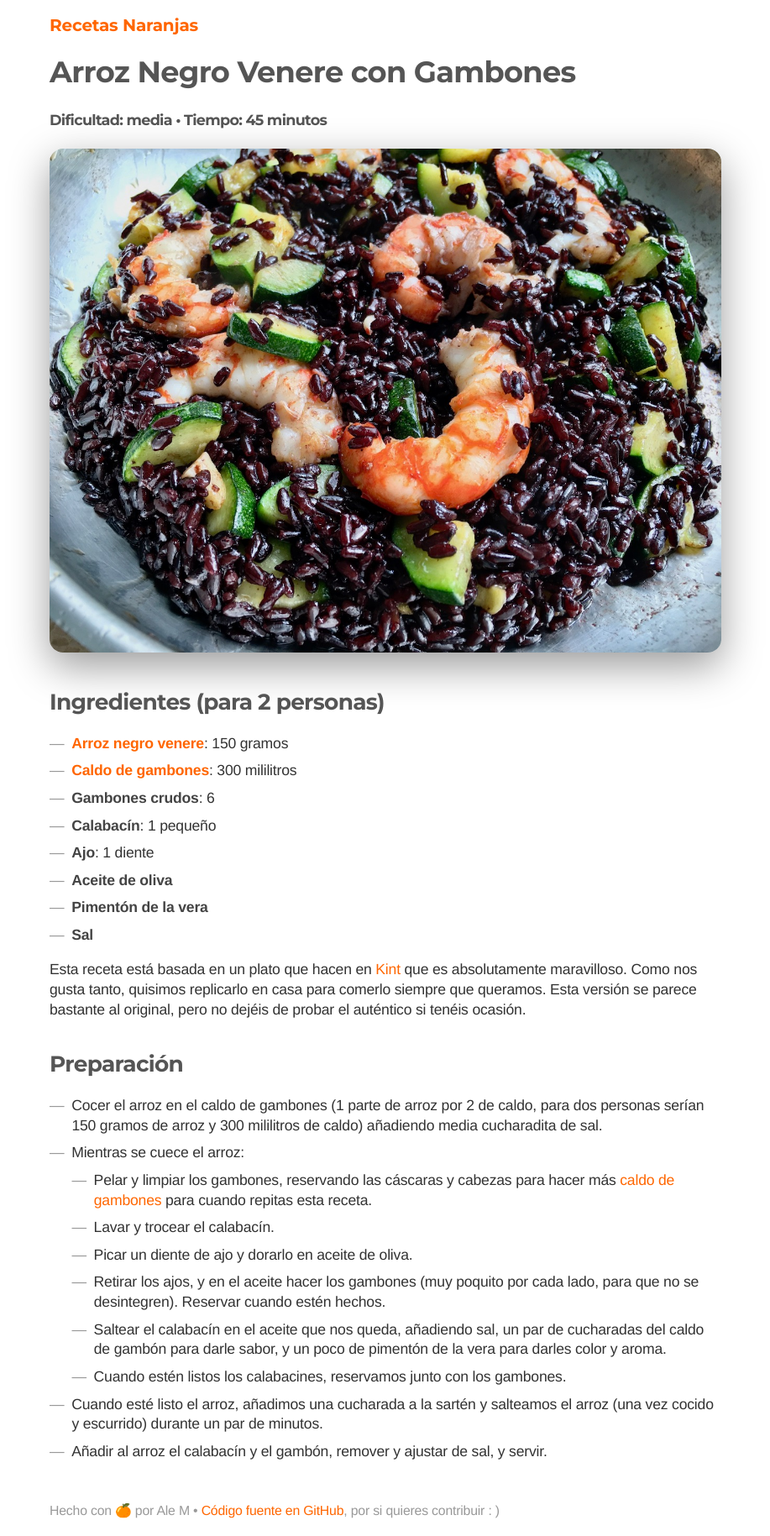
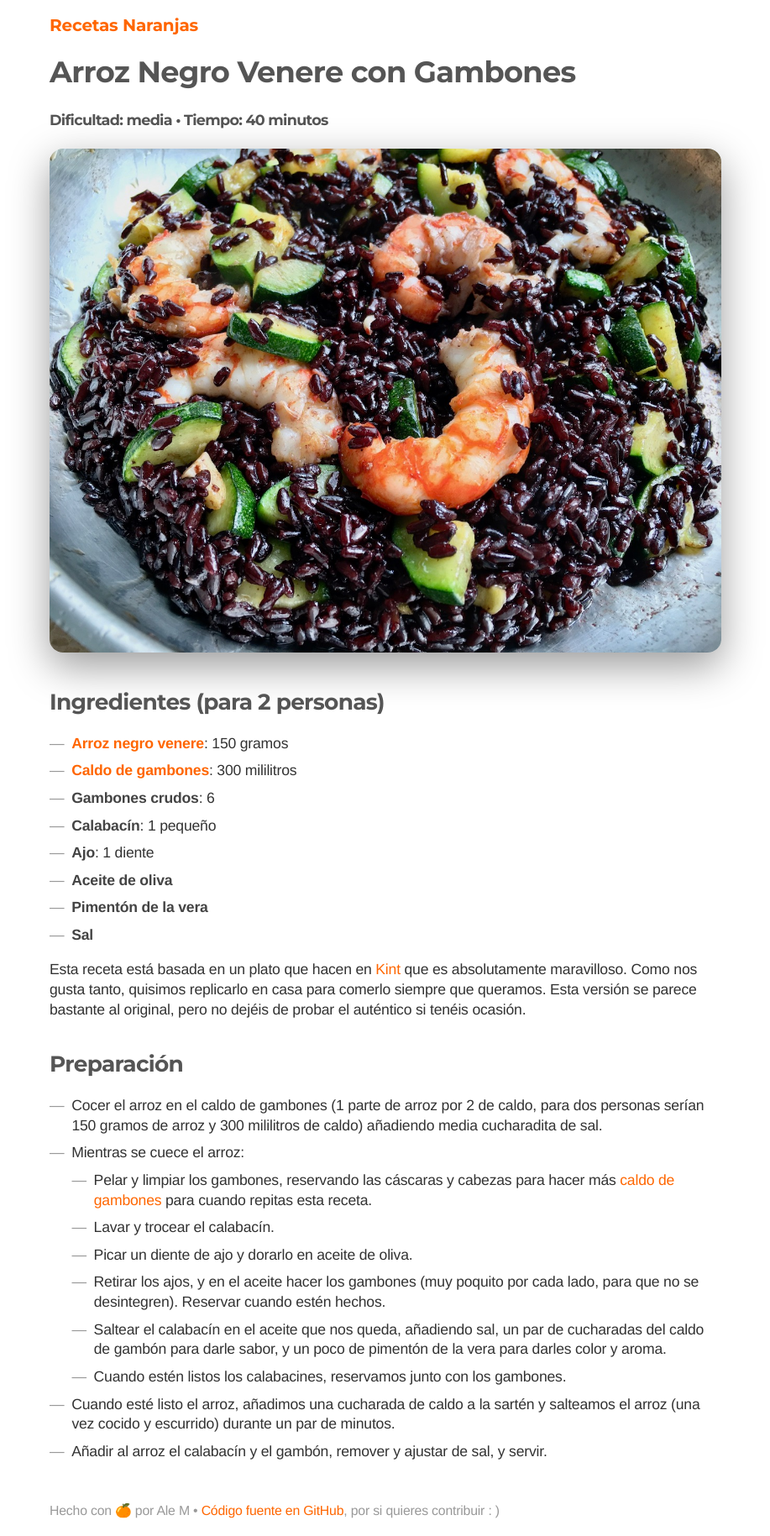
Before and after one commit to bomberstudios/recetas, a Jekyll site: the page built from _recetas/arroz-negro-con-gambones.md, in a window 1280 px wide. Shown: the whole page at 84% size, without its empty margins (181-1098 px from the left). Built offline with Jekyll 4.4.1, drawn with Linux system fonts in a browser that asks for light colours.

Commit message:
Update arroz-negro-con-gambones.md

```diff
--- a/_recetas/arroz-negro-con-gambones.md
+++ b/_recetas/arroz-negro-con-gambones.md
@@ -2,7 +2,7 @@
 title: Arroz Negro Venere con Gambones
 date: 2018-01-08
 dificultad: media
-tiempo: 45 minutos
+tiempo: 40 minutos
 image: /images/arroz-negro-con-gambones.jpg
 cantidad: 2 personas
 ingredientes:
@@ -35,5 +35,5 @@ Esta receta está basada en un plato que hacen en [Kint](https://kintfood.com) q
   - Retirar los ajos, y en el aceite hacer los gambones (muy poquito por cada lado, para que no se desintegren). Reservar cuando estén hechos.
   - Saltear el calabacín en el aceite que nos queda, añadiendo sal, un par de cucharadas del caldo de gambón para darle sabor, y un poco de pimentón de la vera para darles color y aroma.
   - Cuando estén listos los calabacines, reservamos junto con los gambones.
-- Cuando esté listo el arroz, añadimos una cucharada a la sartén y salteamos el arroz (una vez cocido y escurrido) durante un par de minutos.
+- Cuando esté listo el arroz, añadimos una cucharada de caldo a la sartén y salteamos el arroz (una vez cocido y escurrido) durante un par de minutos.
 - Añadir al arroz el calabacín y el gambón, remover y ajustar de sal, y servir.
```
